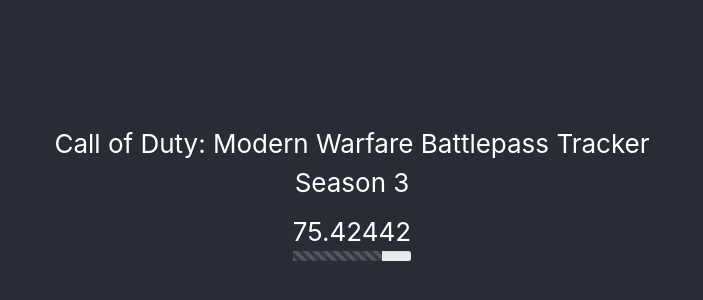
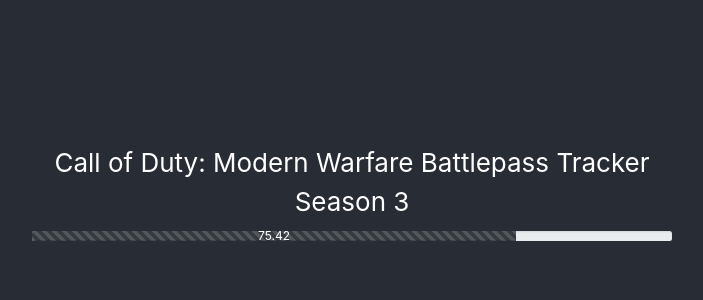
Before and after one commit to tiirent/mw-battlepass-tracker, a React (Create React App) app: page / in a window 1280 px wide. Shown: the part 198-498 px from the top of the page, without its empty margins (288-991 px from the left). Built offline with nearby package versions, Linux system fonts and the light colour scheme.

Commit message:
pulsing progress bar

```diff
--- a/src/Tracker.js
+++ b/src/Tracker.js
@@ -1,5 +1,6 @@
 import React from 'react';
 import ProgressBar from 'react-bootstrap/ProgressBar'
+import './scss/Tracker.scss'
 
 var startDate = new Date(2020, 3, 8);
 var endDate = new Date(2020, 5, 3);
@@ -14,11 +15,8 @@ class Tracker extends React.Component {
 
   render() {
     return (
-      <div>
-        <header>
-          {this.state.level}
-          <TrackerBar />
-        </header>
+      <div className = "Tracker">
+        <TrackerBar />
       </div>
     );
   }
@@ -33,26 +31,44 @@ class Tracker extends React.Component {
 }
 
 class TrackerBar extends React.Component {
+
   constructor(props) {
     super(props);
     this.state = {
-      level: getLevel()
+      level: getLevel(),
+      margin: 0,
+      value: parseInt(getLevel())
     }
   }
 
   render() {
     return (
       <div>
-        <ProgressBar striped animated variant="dark" now = {this.state.level} />
+        <ProgressBar striped animated variant="dark" now = {this.state.value} label={this.state.level} />
       </div>
     );
+  }
+
+  componentDidMount() {
+    this.interval = setInterval(() => this.setState({level: getLevel()}), 1000);
+    this.interval2 = setInterval(() => this.updateValue(), 50);
+  }
+
+  componentWillUnmount() {
+    clearInterval(this.interval);
+    clearInterval(this.interval2);
+  }
+
+  updateValue() {
+    this.setState({margin: this.state.margin + Math.PI/36});
+    this.setState({value: parseInt(this.state.level) + Math.sin(this.state.margin)});
   }
 }
 
 function getLevel() {
   var totalTime = endDate - startDate;
   var currentTime = Date.now() - startDate;
-  return Math.abs(100 * (currentTime / totalTime)).toFixed(5);
+  return Math.abs(100 * (currentTime / totalTime)).toFixed(2);
 }
 
 export default Tracker;
--- /dev/null
+++ b/src/scss/Tracker.scss
@@ -0,0 +1,3 @@
+.Tracker {
+  width: 50%;
+}
```
